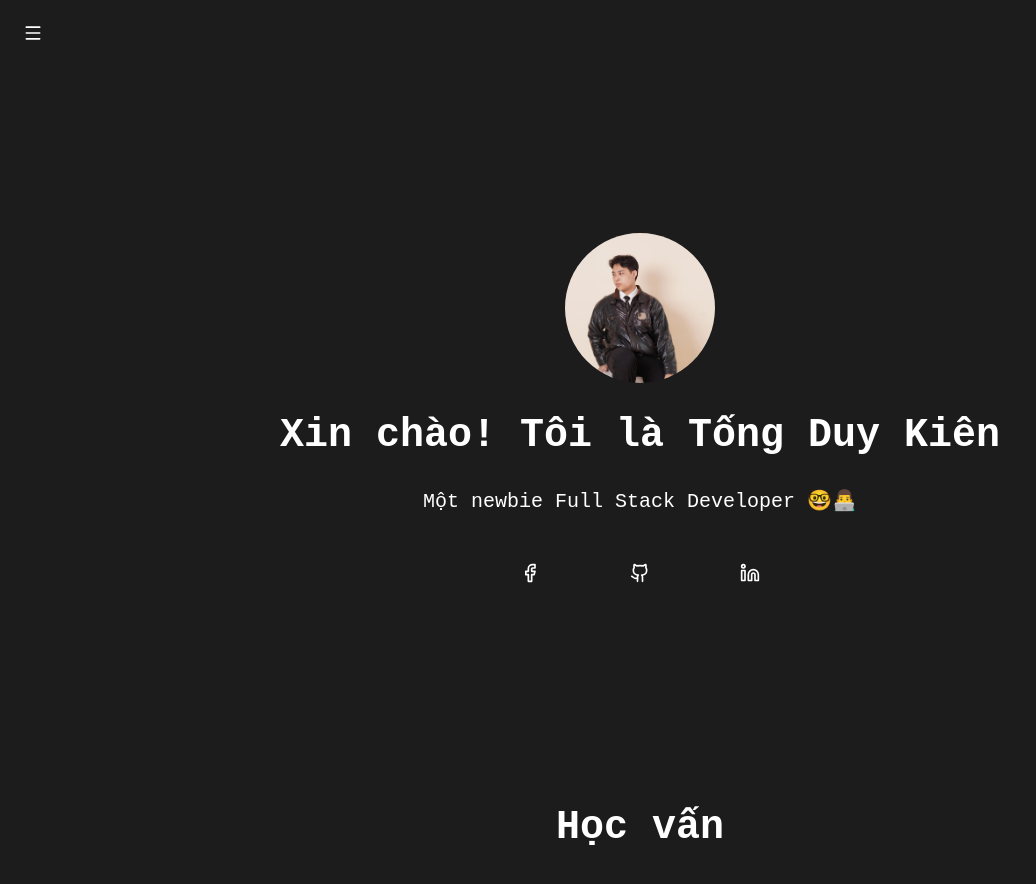
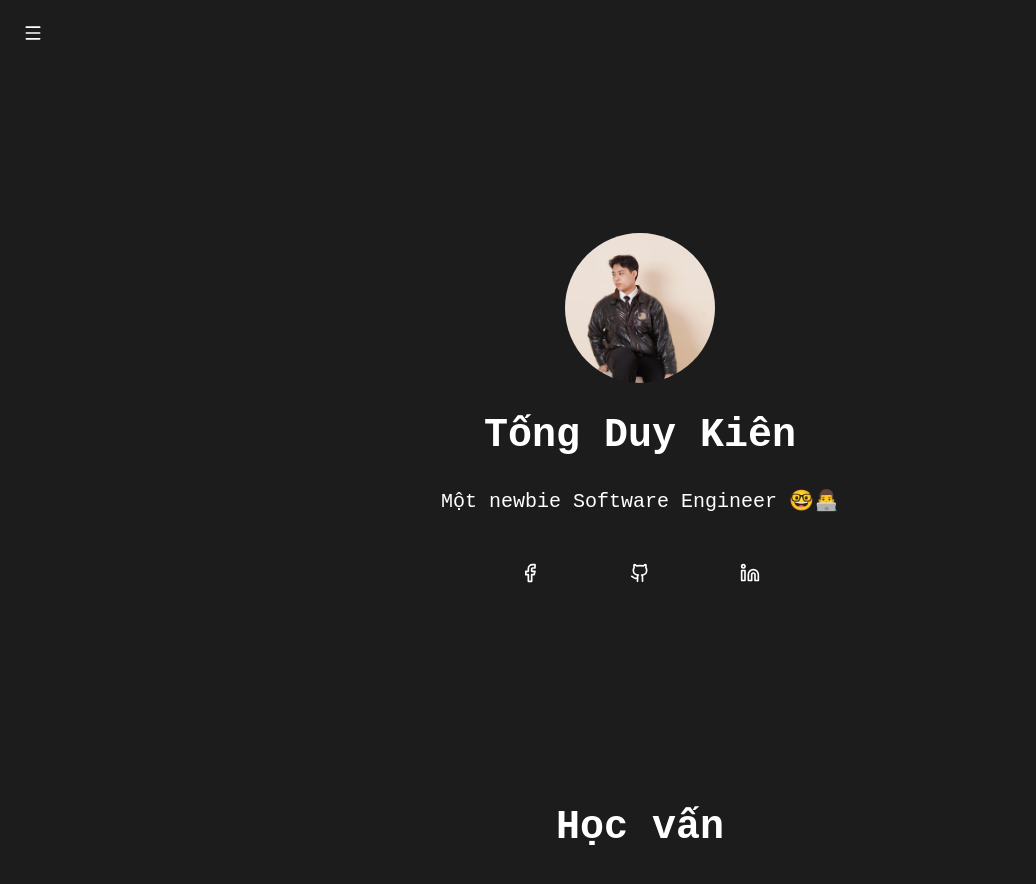
Before and after one commit to kencrimsonIT/Portfolio, a React (Create React App) app: page / in a window 1280 px wide. Shown: the top 884 px of the page, without its empty margins (0-1036 px from the left). Built offline with nearby package versions, Linux system fonts and the light colour scheme.

Commit message:
UPDATE: Associate social media URL, change details of fullname & department

```diff
--- a/src/Homepage/Home.jsx
+++ b/src/Homepage/Home.jsx
@@ -10,12 +10,23 @@ const Home = () => {
             <Menubar />
             <div className="hero-section">
                 <Avatar />
-                <h1 className="full-name">Xin chào! Tôi là Tống Duy Kiên</h1>
-                <p className="department">Một newbie Full Stack Developer 🤓👨‍💻</p>
+                <h1 className="full-name">Tống Duy Kiên</h1>
+                <p className="department">Một newbie Software Engineer 🤓👨‍💻</p>
                 <div className="icon-container">
-                    <button className="facebook-btn"><Facebook size={20}/></button>
-                    <button className="github-btn"><Github size={20}/></button>
-                    <button className="linkedin-btn"><Linkedin size={20}/></button>
+                    {/*Facebook*/}
+                    <a href="https://www.facebook.com/tong.kien.5494360/" target="_blank" rel="noopener noreferrer">
+                        <button className="facebook-btn"><Facebook size={20}/></button>
+                    </a>
+
+                    {/*GitHub*/}
+                    <a href="https://github.com/kencrimsonIT" target="_blank" rel="noopener noreferrer">
+                        <button className="github-btn"><Github size={20}/></button>
+                    </a>
+
+                    {/*LinkedIn*/}
+                    <a href="https://www.linkedin.com/in/duy-ki%C3%AAn-t%E1%BB%91ng-35353a359/" target="_blank" rel="noopener noreferrer">
+                        <button className="linkedin-btn"><Linkedin size={20}/></button>
+                    </a>
                 </div>
             </div>
         </>
```
